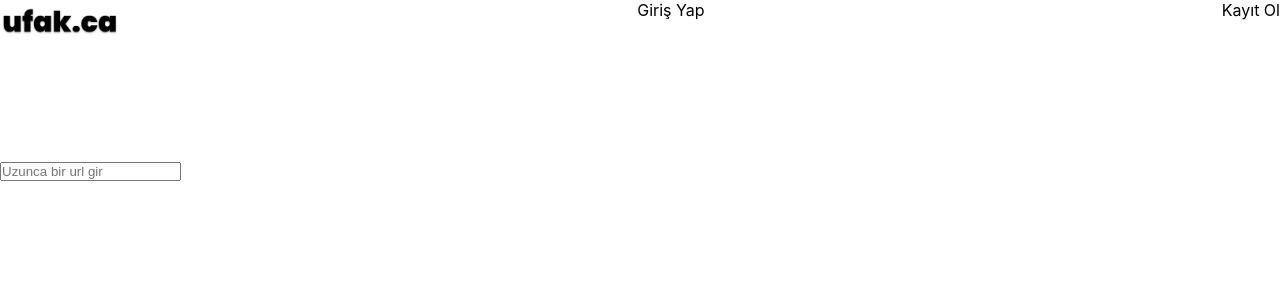
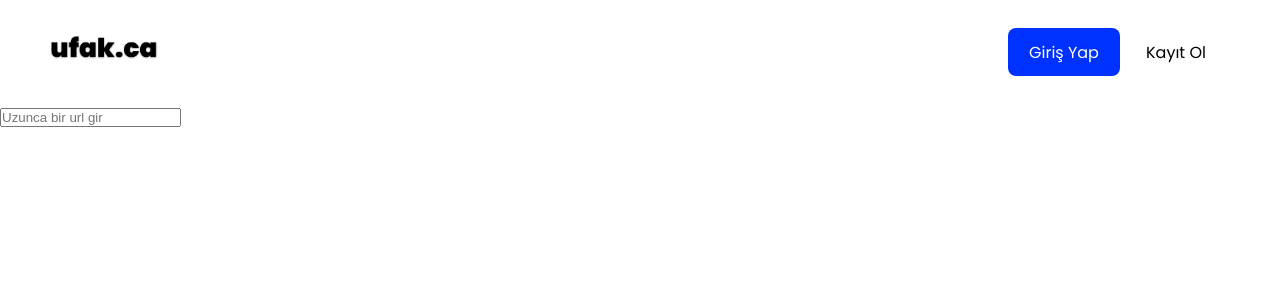
Before and after one commit to tarikcaliskan/ufak.ca, a React (Create React App) app: page / in a window 1280 px wide. Shown: the top 300 px of the page. Built offline with nearby package versions, Linux system fonts and the light colour scheme.

Commit message:
add main header tags and flexs

```diff
--- a/src/App.css
+++ b/src/App.css
@@ -1,8 +1,11 @@
+@import url('https://fonts.googleapis.com/css2?family=Poppins:ital,wght@0,100;0,200;0,300;0,400;0,500;0,600;0,700;0,800;0,900;1,100;1,200;1,300;1,400;1,500;1,600;1,700;1,800;1,900&display=swap');
 /* All these width and height must be 100%*/
 
 html, body, #root, .App {
   height: 100%;
   width: 100%;
+  font-family: 'Poppins', sans-serif;
+
 }
 
 /*General reset*/
@@ -31,22 +34,45 @@
 .flex-dir-col {
   flex-direction: column;
 }
-.justify-between{
+
+.justify-between {
   justify-content: space-between;
 }
-.header{
-  flex:2
+
+.header {
+  flex: 1.2;
 }
-.main{
-  flex:8
+.px-3{
+  padding:0 3rem;
 }
-.logo{
-  width: 120px;
+.main {
+  flex: 8
+}
+
+.logo {
+  width: 7rem;
   overflow: hidden;
 }
-.logo-img{
-width: 100%;
+
+.logo-img {
+  width: 100%;
 }
-.signIn{
 
+.signIn {
+  display:flex;
+  justify-content: center;
+  align-items: center;
+  color: white;
+  width: 7rem;
+  height: 3rem;
+  background-color: #0032FF;
+  border-radius: 8px;
 }
+.signUp{
+  display:flex;
+  justify-content: center;
+  align-items: center;
+  width: 7rem;
+  height: 3rem;
+  border-radius: 8px;
+}
--- a/src/components/header/header.tsx
+++ b/src/components/header/header.tsx
@@ -5,10 +5,12 @@
 import SignUp from "./signUp"
 function Header() {
     return (
-        <header className="header flex justify-between">
+        <header className="header flex-center justify-between px-3">
             <Logo />
-            <SignIn />
-            <SignUp />
+            <div className="flex-center">
+                <SignIn />
+                <SignUp />
+            </div>
         </header>
     );
 }
--- a/src/components/header/signUp.tsx
+++ b/src/components/header/signUp.tsx
@@ -5,7 +5,6 @@
     return (
         <div className="signUp">
             <div className="signup-button">Kayıt Ol</div>
-
         </div>
     );
 }
```
